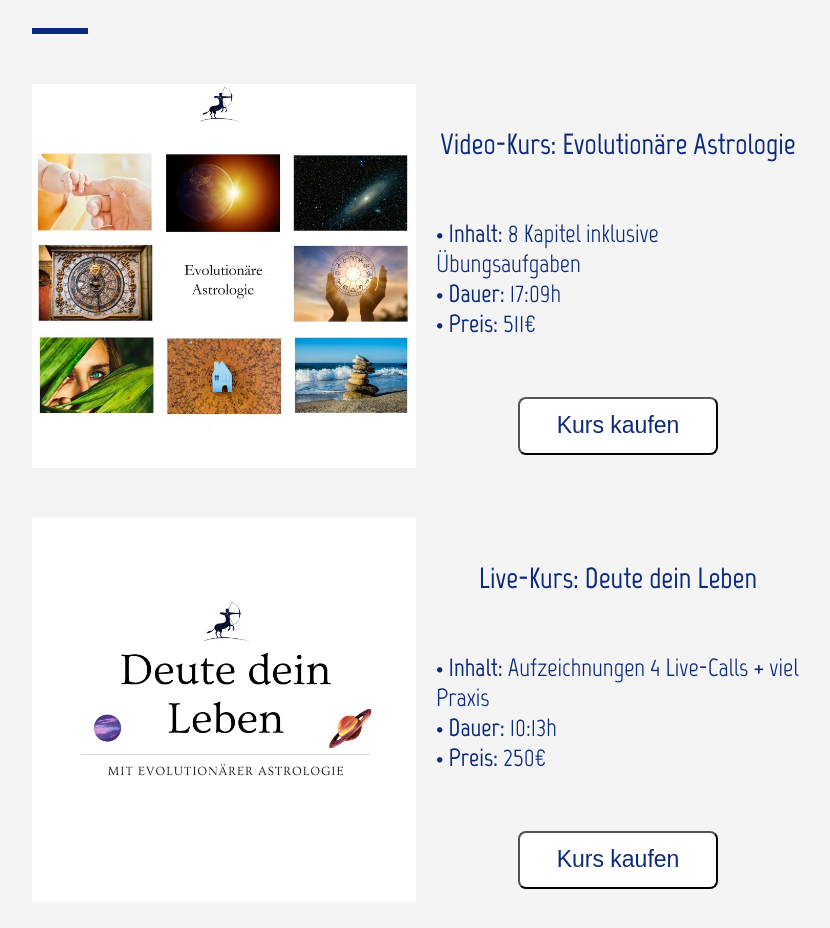
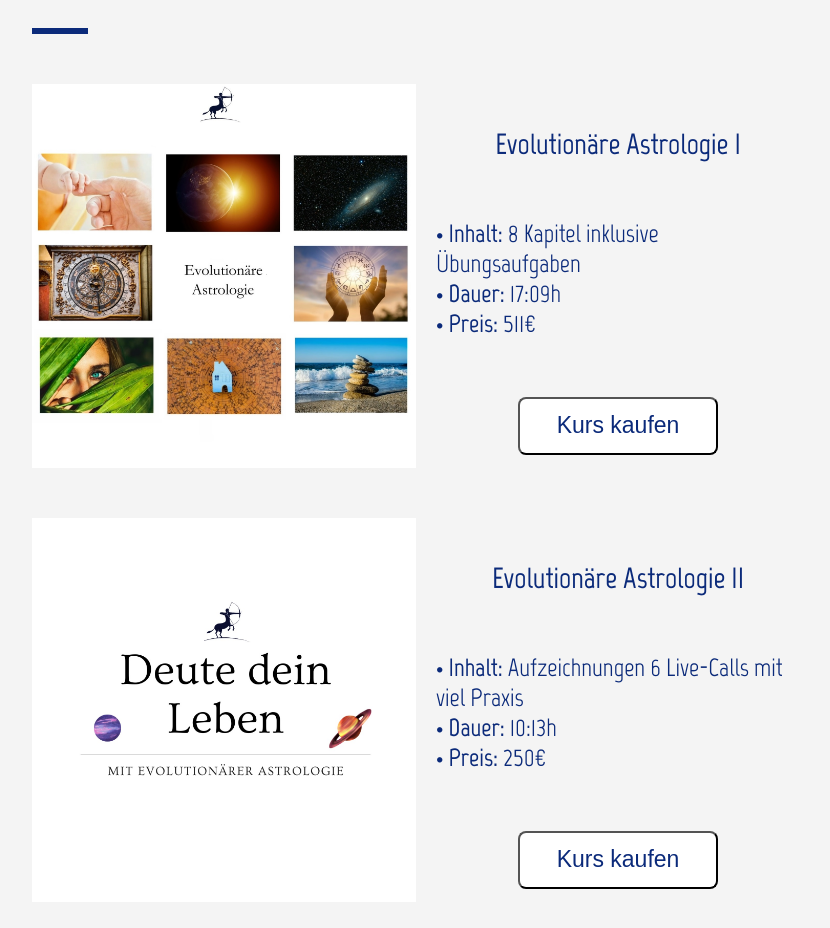
Before and after one commit to TobiasUllrich/HomePageTemplate, an Angular app in the folder hptemplate/: page /Kurse/Kursinhalte in a window 1280 px wide. Shown: the part 300-1228 px from the top of the page, without its empty margins (224-1054 px from the left). Built offline with nearby package versions, Linux system fonts and the light colour scheme.

Commit message:
kursrubrik geupdated

```diff
--- a/hptemplate/src/app/pageseven/pageseven.component.ts
+++ b/hptemplate/src/app/pageseven/pageseven.component.ts
@@ -30,8 +30,8 @@ export class PagesevenComponent {
    ];
 
    courseName: string[] =[
-    'Video-Kurs: Evolutionäre Astrologie',
-    'Live-Kurs: Deute dein Leben',
+    'Evolutionäre Astrologie I',
+    'Evolutionäre Astrologie II',
     '1. Evolutionäre Astrologie',
     '2. Planeten unseres Sonnensystems',
     '3. Astronomische Grundlagen',
@@ -72,7 +72,7 @@ export class PagesevenComponent {
 
    courseContent: string[] =[
     '8 Kapitel inklusive Übungsaufgaben',
-    'Aufzeichnungen 4 Live-Calls + viel Praxis',
+    'Aufzeichnungen 6 Live-Calls mit viel Praxis',
     'Wie funktioniert Astrologie?, Warum sollte man sich mit Astrologie beschäftigen?, Was sind die Gefahren der Astrologie?, Was ist Evolutionäre Astrologie? + Übungsaufgaben',
     'Sonne, Merkur, Venus, Erde, Mond, Mondknoten, Mars, Jupiter, Saturn, Chiron, Uranus, Neptun, Pluto + Übungsaufgaben',
     'Entstehung des Tierkreises, Entstehung der AC-DC-Achse, Entstehung der MC-IC-Achse, Präzession, Bewegungen in der Radix + Übungsaufgaben',
```
